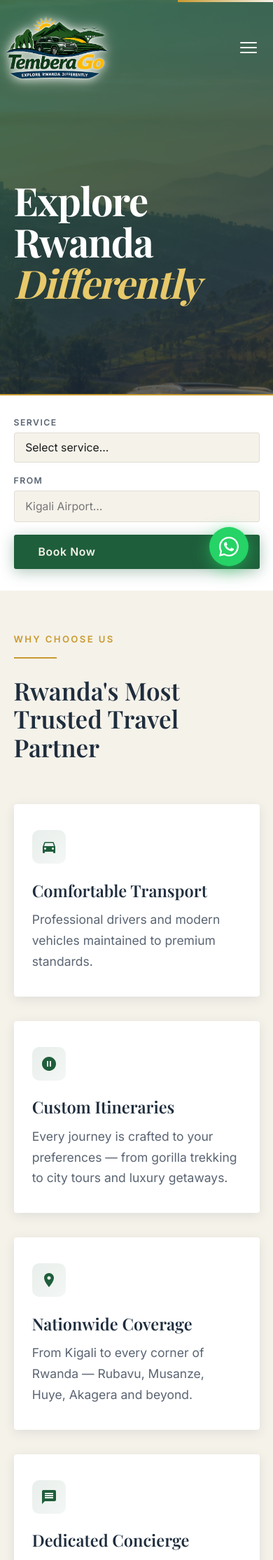
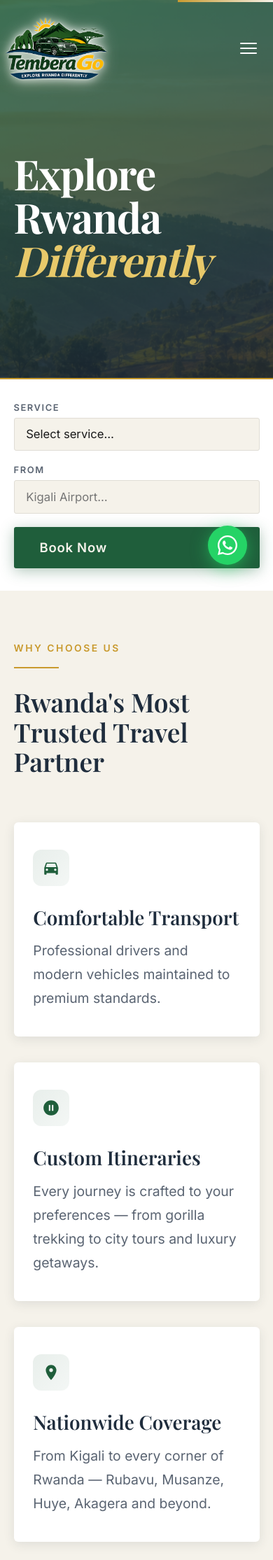
Before and after one commit to hirwacedric123/TEMBERAGO, a Flask app: page / in a window 390 px wide. Shown: the top 2229 px of the page at 70% size. Run offline with Flask 3, Linux system fonts and the light colour scheme; some web fonts are replaced.

Commit message:
Enlarge cards and improve mobile readability.
Increase typography and spacing so content stays clear on phones and older travellers.

Co-authored-by: Cursor <cursoragent@cursor.com>

```diff
--- a/static/css/main.css
+++ b/static/css/main.css
@@ -454,8 +454,8 @@ ul { list-style: none; }
 }
 .why-card {
   background: white;
-  border-radius: 4px;
-  padding: 2.5rem 2rem;
+  border-radius: 6px;
+  padding: 2.75rem 2.25rem;
   box-shadow: var(--shadow-sm);
   border-top: 2px solid transparent;
   transition: border-color 0.25s, transform 0.25s, box-shadow 0.25s;
@@ -466,21 +466,21 @@ ul { list-style: none; }
   box-shadow: var(--shadow);
 }
 .why-icon {
-  width: 48px; height: 48px;
-  border-radius: 10px;
+  width: 52px; height: 52px;
+  border-radius: 12px;
   background: linear-gradient(135deg, rgba(31,94,59,0.1), rgba(31,94,59,0.05));
   display: flex; align-items: center; justify-content: center;
-  margin-bottom: 1.25rem;
+  margin-bottom: 1.4rem;
 }
-.why-icon svg { width: 24px; height: 24px; }
+.why-icon svg { width: 26px; height: 26px; }
 .why-title {
   font-family: 'Playfair Display', serif;
-  font-size: 1.35rem;
+  font-size: 1.5rem;
   font-weight: 600;
-  margin-bottom: 0.65rem;
+  margin-bottom: 0.75rem;
   color: var(--navy);
 }
-.why-desc { font-size: 1rem; color: var(--muted); line-height: 1.7; }
+.why-desc { font-size: 1.05rem; color: var(--muted); line-height: 1.75; }
 
 /* ============================================
    SECTION: SERVICES
@@ -494,11 +494,11 @@ ul { list-style: none; }
 }
 .svc-card {
   position: relative;
-  border-radius: 4px;
+  border-radius: 6px;
   background: var(--ivory);
   border: 1px solid rgba(31,94,59,0.12);
   border-top: 3px solid var(--green);
-  padding: 2.25rem 2rem;
+  padding: 2.5rem 2.25rem;
   box-shadow: var(--shadow-sm);
   transition: transform 0.25s, box-shadow 0.25s, border-color 0.25s;
   cursor: default;
@@ -514,21 +514,21 @@ ul { list-style: none; }
   padding: 0;
 }
 .svc-icon-sm {
-  width: 40px; height: 40px;
+  width: 44px; height: 44px;
   background: var(--green);
-  border-radius: 8px;
+  border-radius: 10px;
   display: flex; align-items: center; justify-content: center;
-  margin-bottom: 1.1rem;
+  margin-bottom: 1.25rem;
 }
-.svc-icon-sm svg { width: 20px; height: 20px; fill: var(--ivory); }
+.svc-icon-sm svg { width: 22px; height: 22px; fill: var(--ivory); }
 .svc-name {
   font-family: 'Playfair Display', serif;
-  font-size: 1.4rem;
+  font-size: 1.5rem;
   font-weight: 600;
   color: var(--navy);
-  margin-bottom: 0.65rem;
+  margin-bottom: 0.75rem;
 }
-.svc-desc { font-size: 1rem; color: var(--muted); line-height: 1.7; }
+.svc-desc { font-size: 1.05rem; color: var(--muted); line-height: 1.75; }
 
 /* ============================================
    SECTION: FLEET (deferred)
@@ -1268,15 +1268,15 @@ footer {
   .fleet-grid { grid-template-columns: repeat(2, 1fr); }
   .about-wrap { gap: 3rem; }
   .footer-top { grid-template-columns: 1fr 1fr; }
-  .booking-strip form { grid-template-columns: 1fr 1fr 1fr; }
-  .booking-strip form .bfield:last-of-type,
-  .booking-strip form .btn { grid-column: span 3; }
+  .booking-strip form { grid-template-columns: 1fr 1fr; }
+  .booking-strip form .btn { grid-column: span 2; }
 }
 @media (max-width: 768px) {
-  html { font-size: 17px; }
-  .section { padding: clamp(3.5rem, 12vw, 5.5rem) 0; }
-  .why-card, .svc-card { padding: 2rem 1.5rem; }
-  .dest-info { padding: 1.35rem 1.35rem 1.5rem; }
+  html { font-size: 18px; }
+  .section { padding: clamp(4rem, 13vw, 6rem) 0; }
+  .why-card, .svc-card { padding: 2.25rem 1.75rem; }
+  .dest-info { padding: 1.75rem 1.5rem 2rem; }
+  .dest-name { font-size: 1.35rem; }
   .nav-links, .nav-cta { display: none; }
   .hamburger { display: flex; }
   .booking-strip form { grid-template-columns: 1fr 1fr; }
@@ -1287,26 +1287,26 @@ footer {
   .services-grid { grid-template-columns: 1fr; }
   .fleet-grid { grid-template-columns: 1fr; }
   .dest-grid { grid-template-columns: 1fr; }
-  .dest-card:first-child { grid-column: auto; }
   .pkg-grid { grid-template-columns: 1fr; }
   .booking-wrap { grid-template-columns: 1fr; gap: 2rem; }
   .reviews-grid { grid-template-columns: 1fr; }
   .about-wrap { grid-template-columns: 1fr; }
   .about-img-accent { display: none; }
-  .about-badge { left: 1rem; }
   .gallery-grid { grid-template-columns: repeat(2, 1fr); }
   .gallery-item.wide { grid-column: auto; }
-  .contact-grid { grid-template-columns: 1fr; gap: 2rem; }
+  .contact-grid { grid-template-columns: 1fr; gap: 2.5rem; }
   .footer-top { grid-template-columns: 1fr; gap: 2rem; }
   .footer-bottom { flex-direction: column; text-align: center; }
-  .hero-badge { display: none; }
+  /* Touch-friendly: larger tap targets */
+  .btn { padding: 1rem 2rem; font-size: 1rem; }
+  .nav-links a, .footer-links a { padding: 0.35rem 0; display: inline-block; }
 }
 @media (max-width: 480px) {
-  html { font-size: 17.5px; }
+  html { font-size: 18.5px; }
   .booking-strip form { grid-template-columns: 1fr; }
   .booking-strip form .btn { grid-column: auto; }
   .stats-inner { grid-template-columns: repeat(2, 1fr); }
-  .hero-buttons { flex-direction: column; }
-  .hero-buttons .btn { text-align: center; justify-content: center; }
   .form-grid-2 { grid-template-columns: 1fr; }
+  .why-card, .svc-card { padding: 2rem 1.5rem; }
+  .dest-info { padding: 1.5rem 1.25rem 1.75rem; }
 }
```
